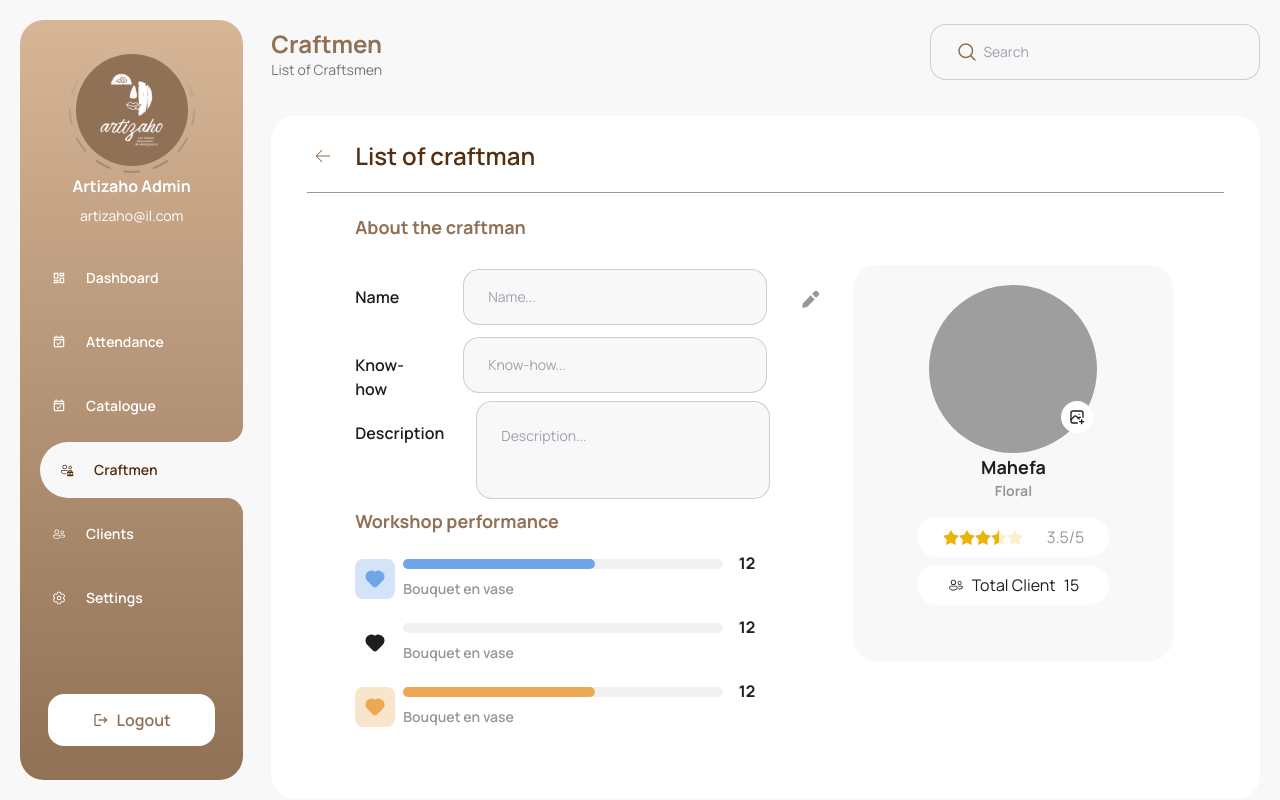
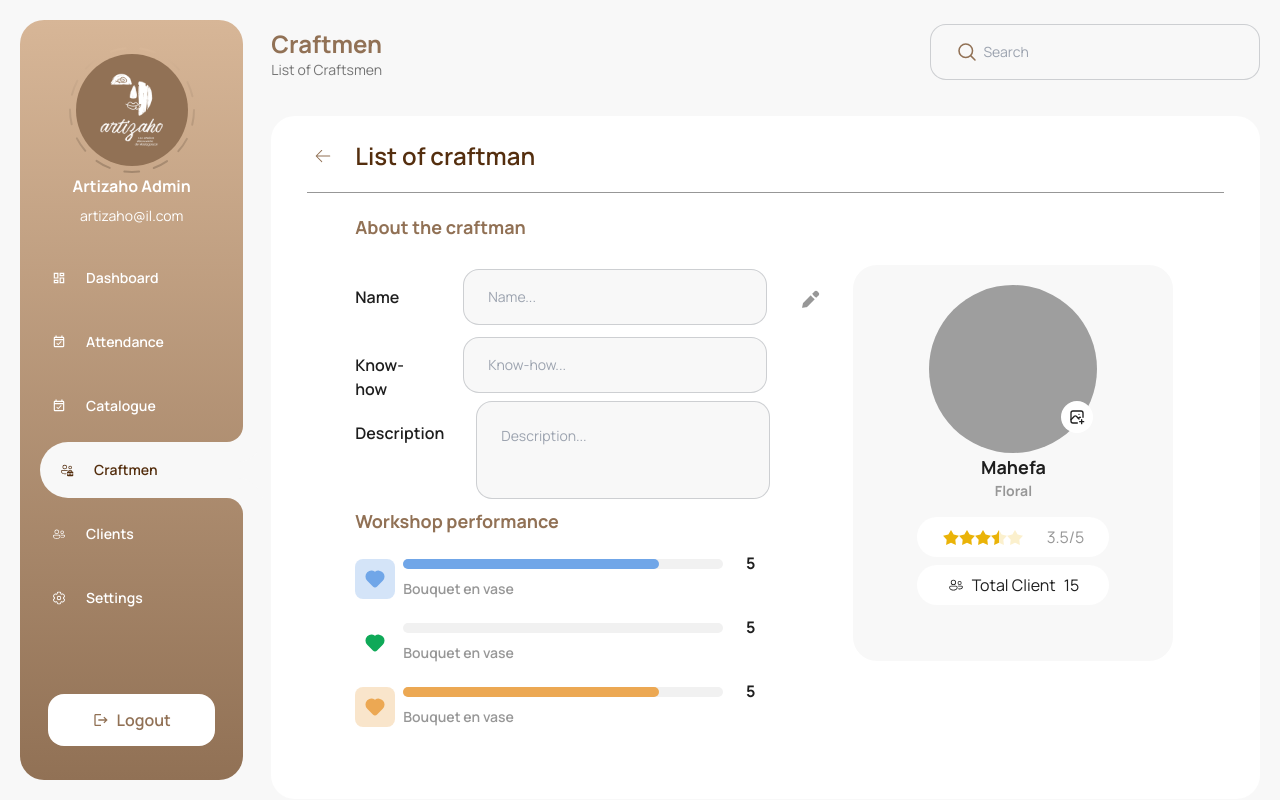
Before and after one commit to andrianina4/ARTIZAHO, a Next.js app: page /admin/craftmen/information in a window 1280 px wide. Built offline with nearby package versions, Linux system fonts and the light colour scheme; grey boxes are pictures that could not be loaded.

Commit message:
update: progressbar

```diff
--- a/app/admin/content/AdminDashboard.tsx
+++ b/app/admin/content/AdminDashboard.tsx
@@ -15,7 +15,7 @@ export default function AdminDashboard() {
 				<Bloc icon={<EyeFill />} textTop="Booking total" textBottom="250" brownIcon />
 				<BlocBrown icon={<ChartSales />} textTop="Sales figures" textBottom="250" />
 			</div>
-			<div id="Section 2" className="flex flex-row gap-5 w-full">
+			<div id="Section 2" className="flex flex-row gap-5  w-full">
 				<Notes />
 				<NewAccount />
 				<Top />
--- a/app/admin/content/component/Notes.tsx
+++ b/app/admin/content/component/Notes.tsx
@@ -7,19 +7,19 @@ const bestAtelier = [
 		color: "bronze",
 		leftIcon: <FlowerOne />,
 		title: "Bouquet en vase",
-		number: 12,
+		number: 4,
 	},
 	{
-		color: "green-500",
+		color: "green-80%",
 		leftIcon: <FlowerOne />,
 		title: "Bouquet en mousse",
-		number: 4,
+		number: 3,
 	},
 	{
 		color: "blue",
 		leftIcon: <FlowerOne />,
 		title: "Couronne de fleurs",
-		number: 12,
+		number: 5,
 	},
 ];
 
@@ -27,7 +27,7 @@ export default function Notes() {
 	return (
 		<div id="Note atelier" className="p-6 bg-white rounded-3xl">
 			<div className="flex flex-row justify-between">
-				<div className="text-brown font-bold">Best Workshops</div>
+				<div className="text-brown  font-bold">Best Workshops</div>
 				<div className="flex flex-row items-center gap-2 opacity-50">
 					Mois <Down className="w-4 h-4 text-brown" />
 				</div>
--- a/components/progress-bar.tsx
+++ b/components/progress-bar.tsx
@@ -4,25 +4,24 @@ type ProgressBarProps = {
 	leftIcon?: ReactNode;
 	color: string;
 	text: string;
-	number: number;
+	number?: number;
 };
 
 function ProgressBar(props: ProgressBarProps) {
 	const {leftIcon, color, text, number} = props;
-
 	return (
-		<div className="flex w-[400px] gap-2 relative my-6  ">
+		<div className="flex w-[400px] gap-2 relative  my-6  ">
 			<div
 				className={`w-[40px] h-[40px] bg-${color} bg-opacity-30  flex justify-center items-center rounded-lg text-${color}`}>
 				{leftIcon}
 			</div>
 			<div className=" flex flex-col justify-between w-4/5">
 				<div className="relative bg-white-10%  h-[10px] w-full rounded-lg">
-					<div className={`absolute h-full w-3/5 bg-${color} rounded-lg`}></div>
+					<div className={`absolute h-full w-[80%] bg-${color} rounded-lg`}></div>
 				</div>
 				<p className="text-sm font-semibold text-gray-60% ">{text} </p>
 			</div>
-			<div className=" absolute -top-2 right-0 font-bold">{number}</div>
+			<div className=" absolute -top-2 right-0  font-bold">5</div>
 		</div>
 	);
 }
--- a/tailwind.config.ts
+++ b/tailwind.config.ts
@@ -23,10 +23,9 @@ const config: Config = {
 				moonGet: ["MoonGet", "sans-serif"],
 			},
 			colors: {
-				green:{
-					500: "#1FA958"
-				},
 				blueLight: "#E4F0FF",
+				green:"#0FA958",
+				"green-80%":"#1FA958",
 				blue: "#70A6E8",
 				greenLight: "#DDF9E4",
 				brown: "#917155",
```
